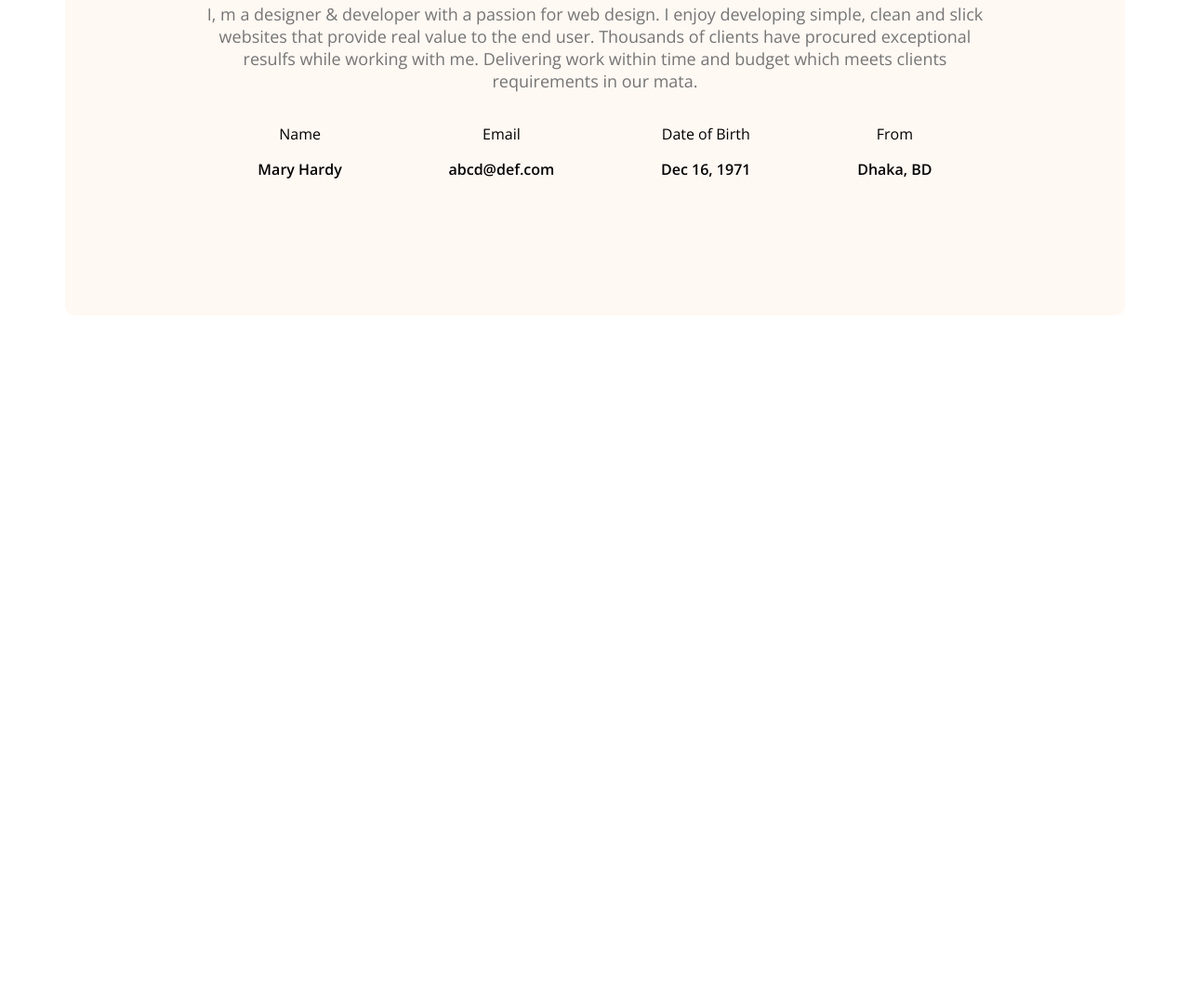
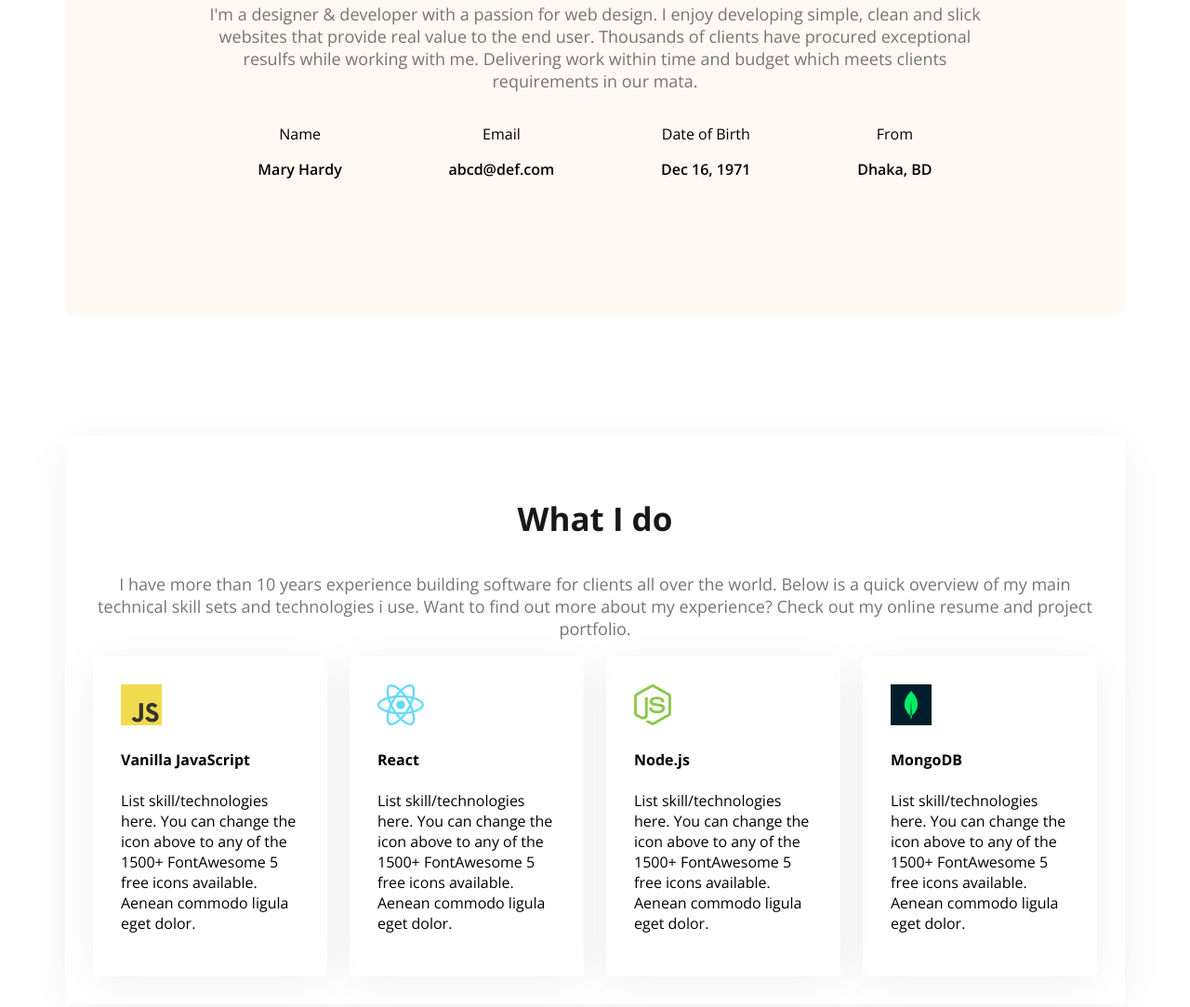
Before and after one commit to WeirdVenox/web-dev-portfolio, a plain HTML site: page index.html in a window 1280 px wide. Shown: the part 1209-2292 px from the top of the page at 93% size. Before the commit the page ends 1556 px from the top, so only its background shows below. Drawn offline with nearby package versions, Linux system fonts and the light colour scheme.

Commit message:
added sections

```diff
--- a/index.html
+++ b/index.html
@@ -35,7 +35,7 @@
     <main>
         <section class="about secondary-bg">
             <h3 class="section-title">About Me</h3>
-            <p class="section-description">I, m a designer & developer with a passion for web design. I enjoy developing simple, clean and slick websites that provide real value to the end user. Thousands of clients have procured exceptional resulfs while working with me. Delivering work within time and budget which meets clients requirements in our mata.</p>
+            <p class="section-description">I'm a designer & developer with a passion for web design. I enjoy developing simple, clean and slick websites that provide real value to the end user. Thousands of clients have procured exceptional resulfs while working with me. Delivering work within time and budget which meets clients requirements in our mata.</p>
             <div class="about-items">
                 <!-- .about-item*4p.item-title+p.item-description -->
                 <div class="about-item">
@@ -57,6 +57,34 @@
                 </div>
             </div>
         </section>
+        <!-- what is do section start -->
+         <section class="skill">
+           <h3 class="section-title text-center">What I do</h3>
+           <p class="section-description text-center text-padd">I have more than 10 years experience building software for clients all over the world. Below is a quick overview of my main technical skill sets and technologies i use. Want to find out more about my experience? Check out my online resume and project portfolio.</p>
+
+           <div class="skills-container">
+            <div class="skill">
+                <img src="images/icons/js.png" alt="">
+                <h4 class="skill-title">Vanilla JavaScript</h4>
+                <p class="skill-description">List skill/technologies here. You can change the icon above to any of the 1500+ FontAwesome 5 free icons available. Aenean commodo ligula eget dolor.</p>
+            </div>
+            <div class="skill">
+                <img src="images/icons/react.png" alt="">
+                <h4 class="skill-title">React</h4>
+                <p class="skill-description">List skill/technologies here. You can change the icon above to any of the 1500+ FontAwesome 5 free icons available. Aenean commodo ligula eget dolor.</p>
+            </div>
+            <div class="skill">
+                <img src="images/icons/nodejs.png" alt="">
+                <h4 class="skill-title">Node.js</h4>
+                <p class="skill-description">List skill/technologies here. You can change the icon above to any of the 1500+ FontAwesome 5 free icons available. Aenean commodo ligula eget dolor.</p>
+            </div>
+            <div class="skill">
+                <img src="images/icons/mongo.png" alt="">
+                <h4 class="skill-title">MongoDB</h4>
+                <p class="skill-description">List skill/technologies here. You can change the icon above to any of the 1500+ FontAwesome 5 free icons available. Aenean commodo ligula eget dolor.</p>
+            </div>
+           </div>
+         </section>
     </main>
     <footer>
 
--- a/styles/portfolio.css
+++ b/styles/portfolio.css
@@ -45,6 +45,9 @@ nav{
 .section-description {
     font-size: 18px;
     color: #757575;
+}
+.text-center {
+    text-align: center;
 }
 /* header */
 .header {
@@ -106,12 +109,16 @@ main {
     max-width: 1140px;
     margin: 0 auto;
 }
+main section {
+    margin-top: 130px;
+    margin-bottom: 130px;
+}
 /* about styles */
 .about {
     border-radius: 10px;
     padding: 130px 150px;
     text-align: center;
-    margin-top: 130px;
+
 }
 .about-items {
     display: flex;
@@ -121,3 +128,13 @@ main {
 .item-description {
     font-weight: 600;
 }
+/* skills section styles */
+.skills-container {
+    display: flex;
+    gap: 24px;
+}
+.skill {
+    padding: 30px;
+    border-radius: 5px;
+    box-shadow: 0px 6px 50px 0px rgba(0, 0, 0, 0.06);
+}
```
